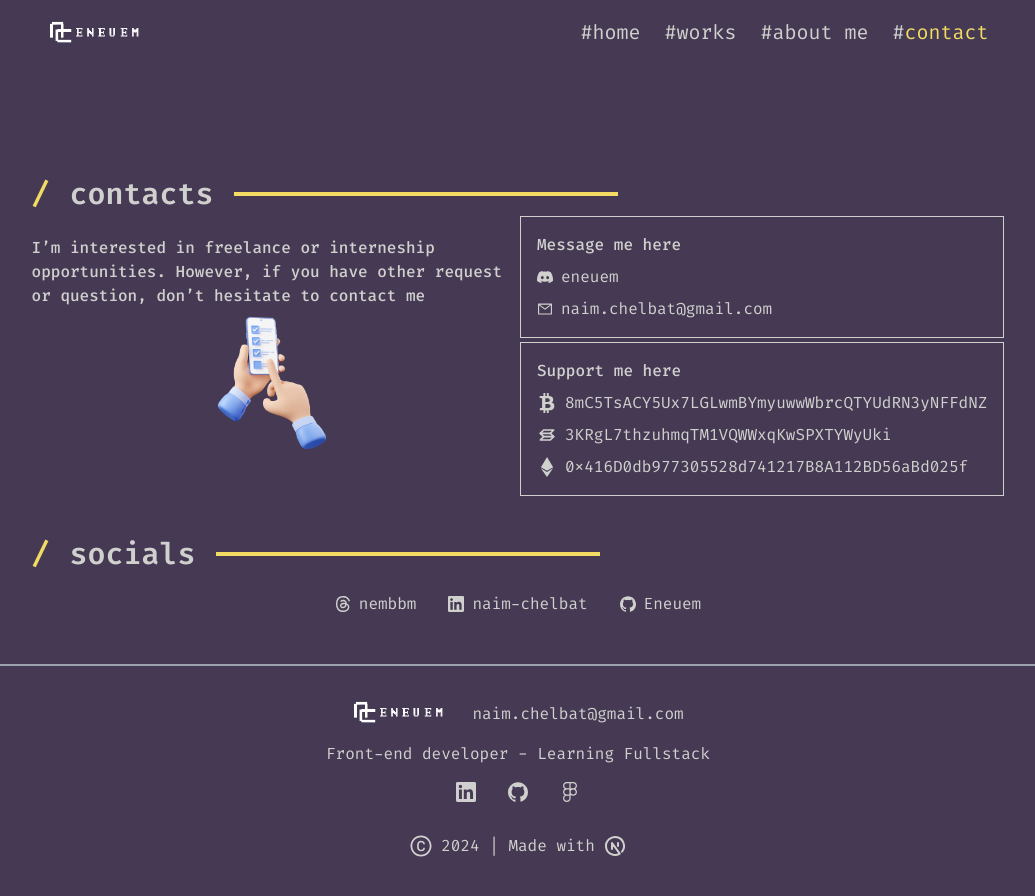
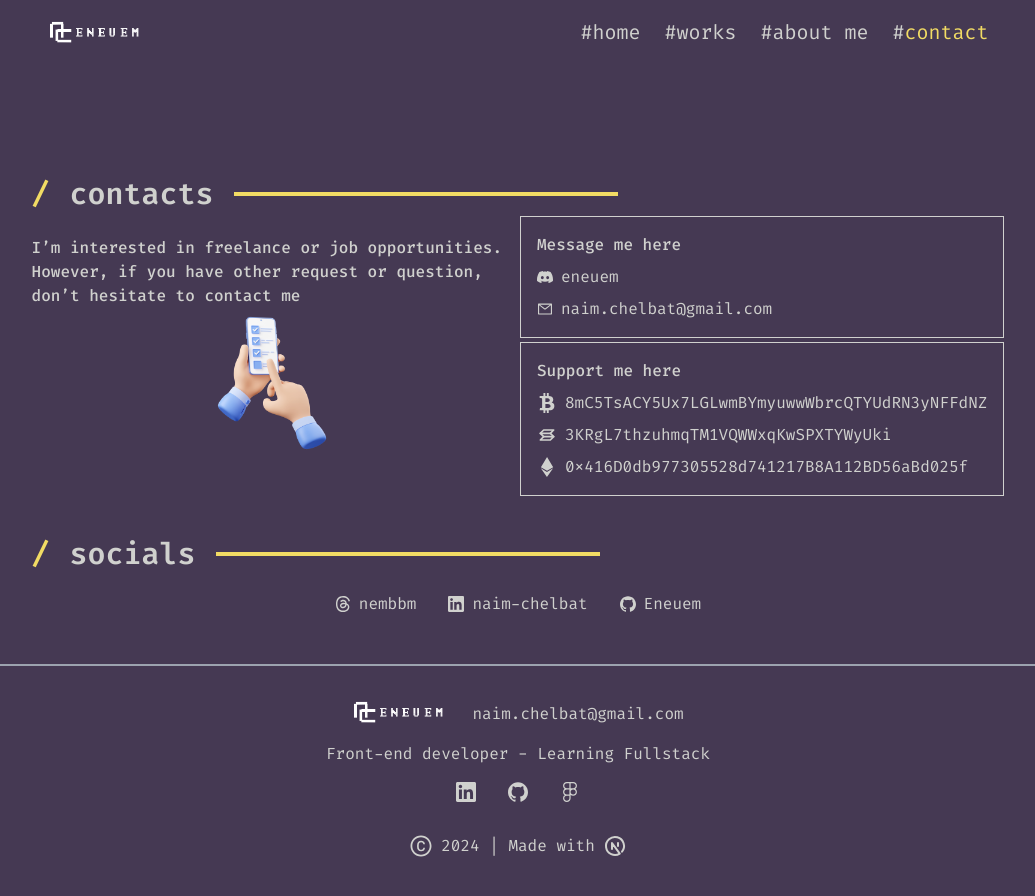
Before and after one commit to Eneuem/portfolio, a Next.js app: page /contact in a window 1280 px wide. Shown: the top 896 px of the page, without its empty margins (122-1157 px from the left). Built offline with nearby package versions, Linux system fonts and the light colour scheme.

Commit message:
anothaone

```diff
--- a/app/contact/page.tsx
+++ b/app/contact/page.tsx
@@ -23,7 +23,7 @@ const ContactForm: React.FC = () => {
                 </div>
                 <div className="flex flex-col md:flex-row gap-2 w-[100%]">
                     <div className="flex-col text-primary text-base items-start font-medium pt-6 w-auto">
-                        I’m interested in freelance or interneship opportunities. However, if you have other request or question, don’t hesitate to contact me
+                        I’m interested in freelance or job opportunities. However, if you have other request or question, don’t hesitate to contact me
                         <Image src="/mobileHands.png" alt="Mobile Hands" width={150} height={150} className="object-contain m-auto"/>
                     </div>
                     <div className="w-auto h-auto flex flex-col">
```
